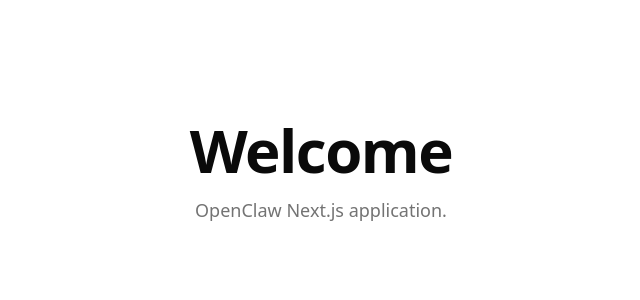
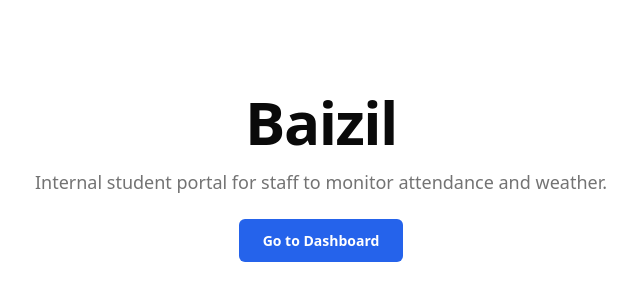
Before and after one commit to Bit-Cloud-Labs/scrum-9-deep, a Next.js app: page / in a window 1280 px wide. Shown: the part 228-528 px from the top of the page, without its empty margins (319-959 px from the left). Built offline with nearby package versions, Linux system fonts and the light colour scheme.

Commit message:
SCRUM-9: GREEN - implement Baizil homepage, layout metadata, and dashboard stub

```diff
--- /dev/null
+++ b/src/app/dashboard/page.tsx
@@ -0,0 +1,33 @@
+'use client';
+
+export default function DashboardPage() {
+  return (
+    <main className="min-h-screen bg-[var(--color-background)] px-4 py-8">
+      <div className="mx-auto max-w-5xl">
+        <h1 className="text-3xl font-bold tracking-tight sm:text-4xl">Dashboard</h1>
+        <p className="mt-2 text-[var(--color-muted)]">
+          Real-time attendance and weather information.
+        </p>
+        <div className="mt-8 grid gap-6 sm:grid-cols-2">
+          {/* AttendanceRateWidget placeholder — implemented by parallel task */}
+          <div
+            data-testid="attendance-widget-placeholder"
+            className="rounded-lg border border-[var(--color-border)] p-6"
+          >
+            <h2 className="text-lg font-semibold">Attendance Rate</h2>
+            <p className="mt-2 text-[var(--color-muted)] text-sm">Loading…</p>
+          </div>
+
+          {/* WeatherWidget placeholder — implemented by parallel task */}
+          <div
+            data-testid="weather-widget-placeholder"
+            className="rounded-lg border border-[var(--color-border)] p-6"
+          >
+            <h2 className="text-lg font-semibold">Weather</h2>
+            <p className="mt-2 text-[var(--color-muted)] text-sm">Loading…</p>
+          </div>
+        </div>
+      </div>
+    </main>
+  );
+}
--- a/src/app/layout.tsx
+++ b/src/app/layout.tsx
@@ -2,8 +2,8 @@ import type { Metadata, Viewport } from 'next';
 import './globals.css';
 
 export const metadata: Metadata = {
-  title: 'OpenClaw App',
-  description: 'Built by OpenClaw agents',
+  title: 'Baizil',
+  description: 'Internal student portal for staff — real-time attendance metrics and weather data.',
 };
 
 export const viewport: Viewport = {
--- a/src/app/page.tsx
+++ b/src/app/page.tsx
@@ -1,13 +1,21 @@
+import Link from 'next/link';
+
 export default function Home() {
   return (
     <main className="flex min-h-screen flex-col items-center justify-center px-4">
       <div className="mx-auto max-w-2xl text-center">
-        <h1 className="text-4xl font-bold tracking-tight sm:text-6xl">
-          Welcome
-        </h1>
+        <h1 className="text-4xl font-bold tracking-tight sm:text-6xl">Baizil</h1>
         <p className="mt-4 text-lg text-[var(--color-muted)]">
-          OpenClaw Next.js application.
+          Internal student portal for staff to monitor attendance and weather.
         </p>
+        <div className="mt-8">
+          <Link
+            href="/dashboard"
+            className="rounded-md bg-[var(--color-primary)] px-6 py-3 text-sm font-semibold text-[var(--color-primary-foreground)] hover:opacity-90 transition-opacity"
+          >
+            Go to Dashboard
+          </Link>
+        </div>
       </div>
     </main>
   );
```
